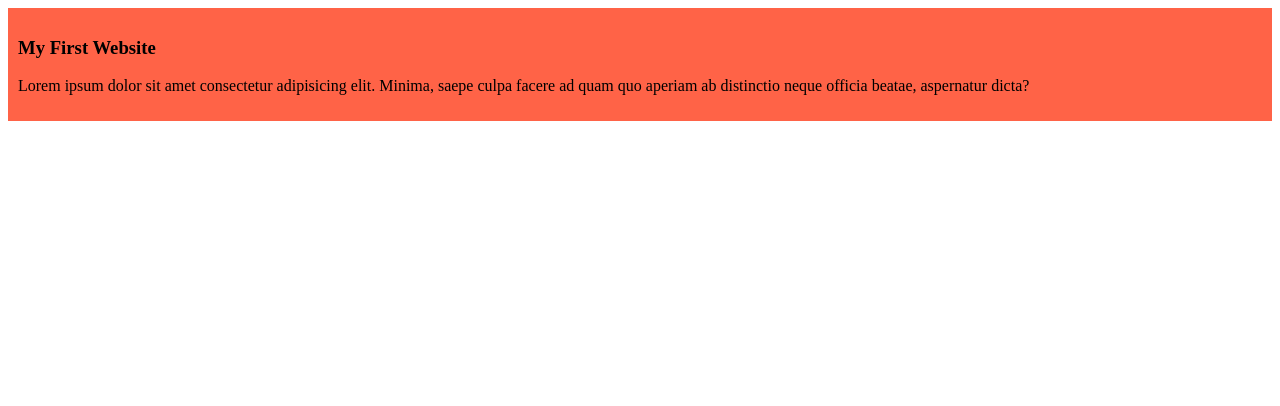
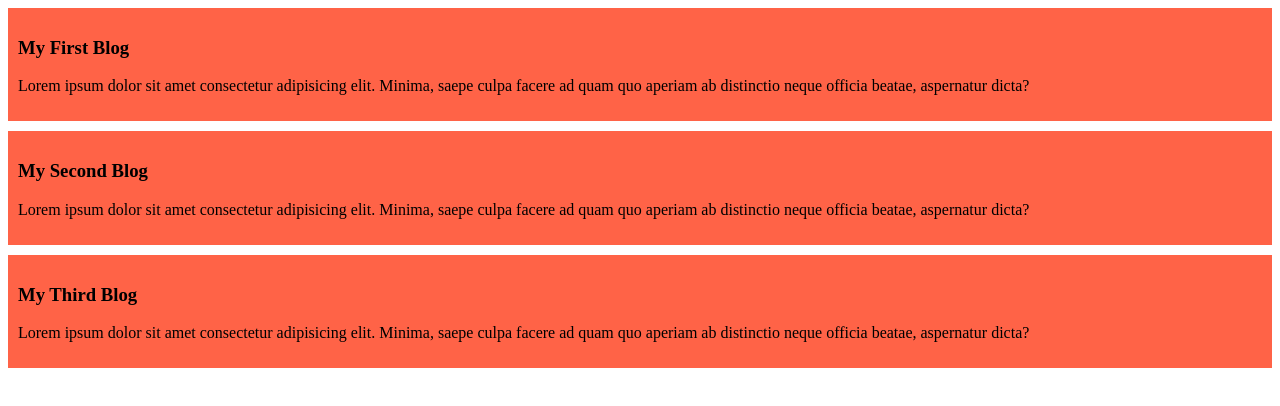
Before and after one commit to Hossain-Md-Shahriar/my-simple-website, a plain HTML site: page index.html in a window 1280 px wide. Drawn offline with Linux system fonts and the light colour scheme.

Commit message:
added second and third blog

```diff
--- a/index.html
+++ b/index.html
@@ -8,7 +8,15 @@
 </head>
 <body>
     <div class="container">
-        <h3>My First Website</h3>
+        <h3>My First Blog</h3>
+        <p>Lorem ipsum dolor sit amet consectetur adipisicing elit. Minima, saepe culpa facere ad quam quo aperiam ab distinctio neque officia beatae, aspernatur dicta?</p>
+    </div>
+    <div class="container">
+        <h3>My Second Blog</h3>
+        <p>Lorem ipsum dolor sit amet consectetur adipisicing elit. Minima, saepe culpa facere ad quam quo aperiam ab distinctio neque officia beatae, aspernatur dicta?</p>
+    </div>
+    <div class="container">
+        <h3>My Third Blog</h3>
         <p>Lorem ipsum dolor sit amet consectetur adipisicing elit. Minima, saepe culpa facere ad quam quo aperiam ab distinctio neque officia beatae, aspernatur dicta?</p>
     </div>
 </body>
--- a/styles/blog.css
+++ b/styles/blog.css
@@ -1,4 +1,5 @@
 div {
     background-color: tomato;
     padding: 10px;
+    margin-bottom: 10px;
 }
```
